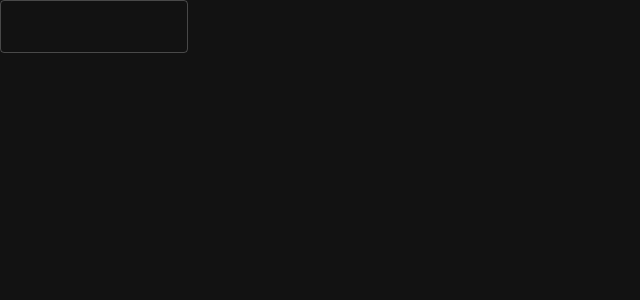
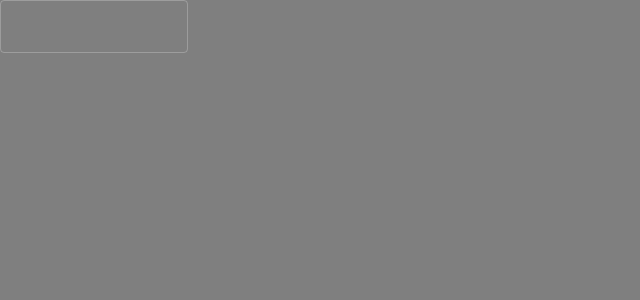
Before and after one commit to nukeop/based-launcher, a React (Vite) app: page / in a window 1280 px wide. Shown: the top 300 px of the page, without its empty margins (0-640 px from the left). Built offline with nearby package versions, Linux system fonts and the light colour scheme.

Commit message:
Integrate glasstron

```diff
--- a/electron/main/index.ts
+++ b/electron/main/index.ts
@@ -1,4 +1,5 @@
-import { app, BrowserWindow, shell, ipcMain } from 'electron'
+import { app, shell, ipcMain } from 'electron'
+import { BrowserWindow } from 'glasstron';
 import { release } from 'os'
 import { join } from 'path'
 
@@ -34,6 +35,9 @@ async function createWindow() {
     title: 'Main window',
     icon: join(ROOT_PATH.public, 'favicon.svg'),
     frame: false,
+    titlebarStyle: 'hiddenInset',
+    blur: true,
+    blurType: 'blurbehind',
     webPreferences: {
       preload,
       nodeIntegration: true,
--- a/src/index.scss
+++ b/src/index.scss
@@ -15,3 +15,7 @@ body {
     -moz-osx-font-smoothing: grayscale;
     font-size: 14px;
 }
+
+body {
+    background: rgba(0, 0, 0, 0.5) !important;
+}
--- a/src/layouts/AppRoot.module.scss
+++ b/src/layouts/AppRoot.module.scss
@@ -3,4 +3,6 @@ div.app-root {
     width: 100%;
     height: 100%;
     border-radius: 0;
+
+    background: transparent;
 }
```
Also changed, not shown: 1 other file (tests, documents, lock files or other folders).
